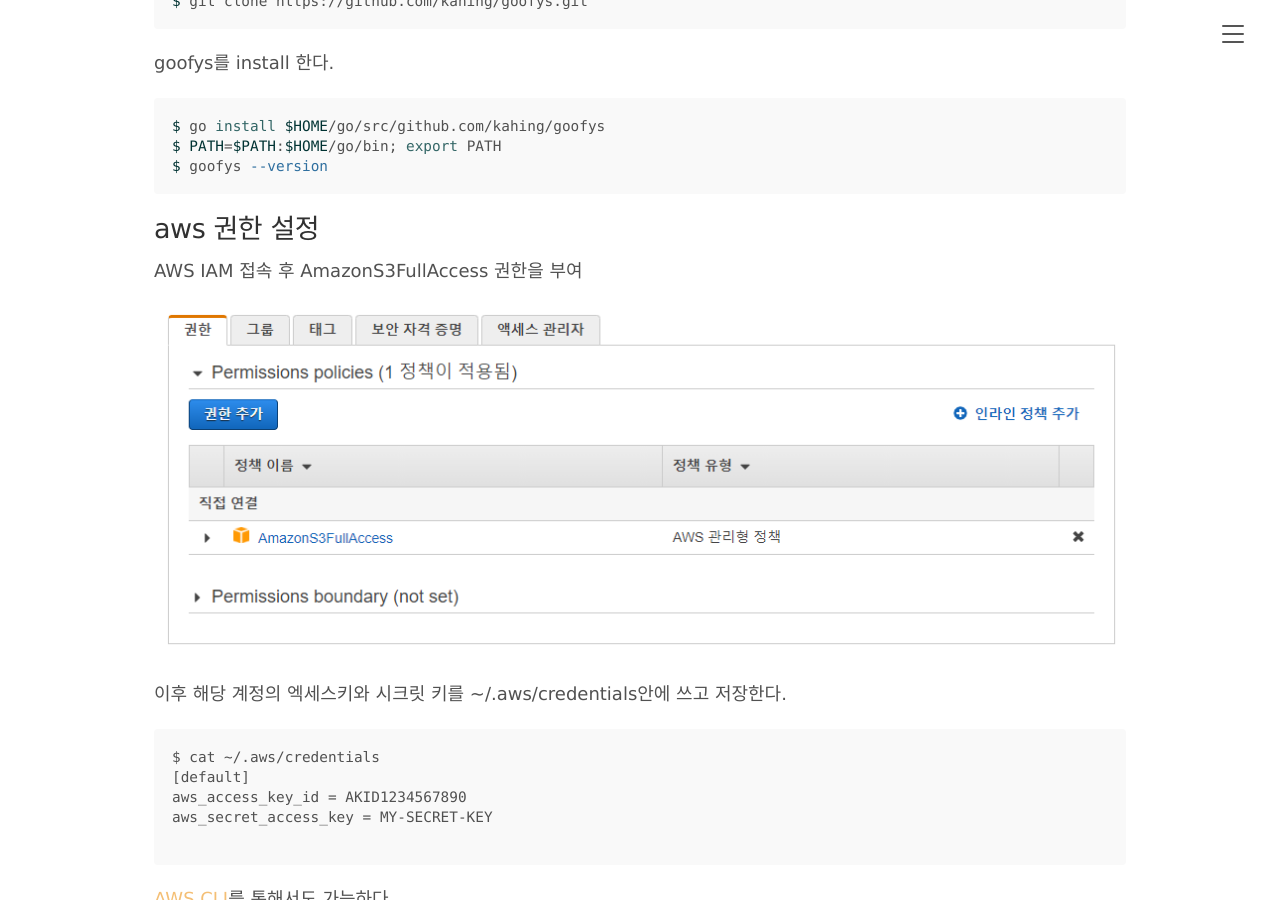
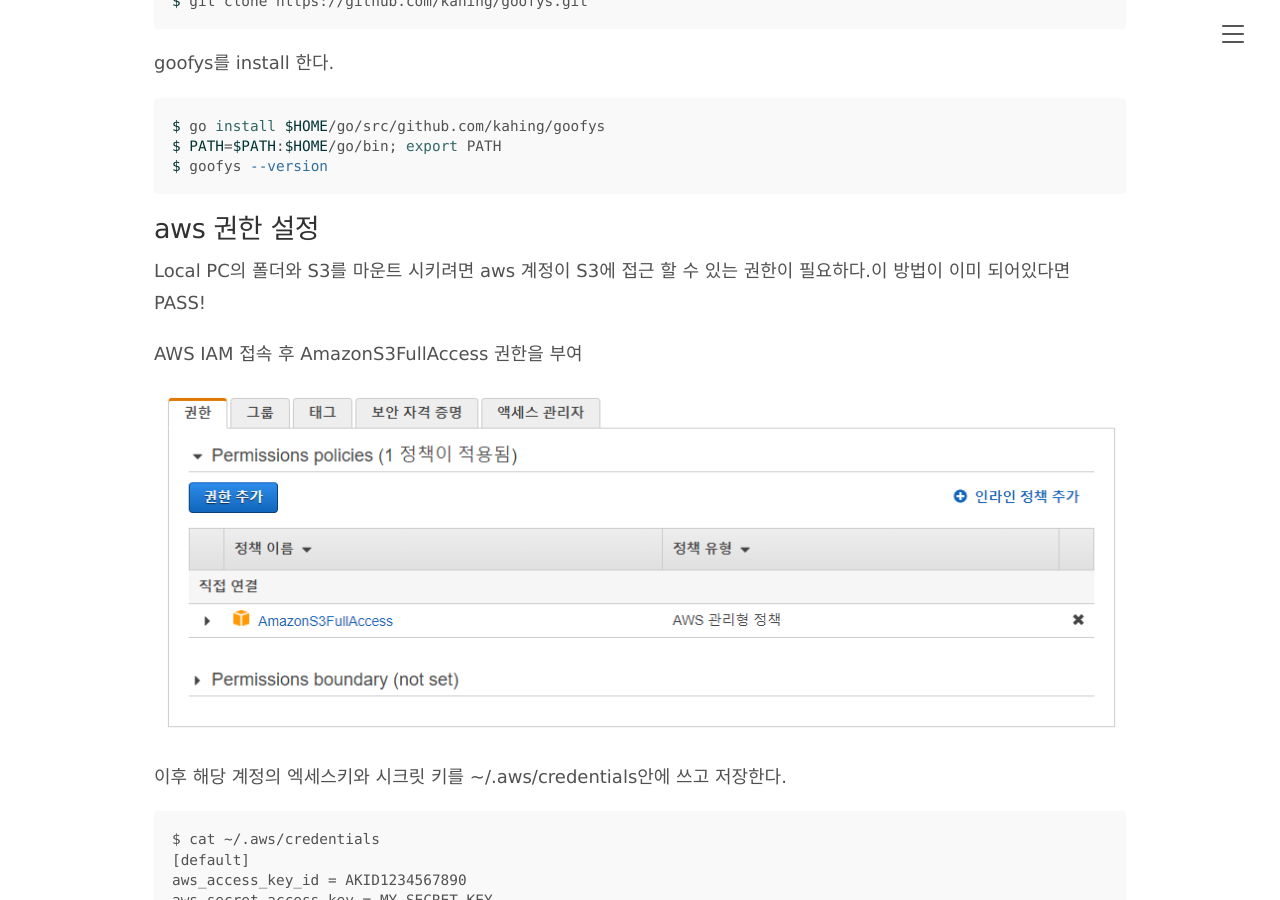
Before and after one commit to naknakLEE/naknakLEE.github.io, a Jekyll site: the page built from _posts/2021-08-12-goofys.md, in a window 1280 px wide and 900 px high, scrolled down 2091 px. Built offline with Jekyll 4.4.1, drawn with Linux system fonts in a browser that asks for light colours; comment, search, counter and statistics services are not loaded.

Commit message:
Fix: 포스팅 수정

```diff
--- a/_posts/2021-08-12-goofys.md
+++ b/_posts/2021-08-12-goofys.md
@@ -72,6 +72,8 @@
 
 ## aws 권한 설정
 
+Local PC의 폴더와 S3를 마운트 시키려면 aws 계정이 S3에 접근 할 수 있는 권한이 필요하다.이 방법이 이미 되어있다면 PASS!
+
 AWS IAM 접속 후  AmazonS3FullAccess 권한을 부여
 
 ![goofys1](/public/images/2021-08-12-goofys-3.png)
```
